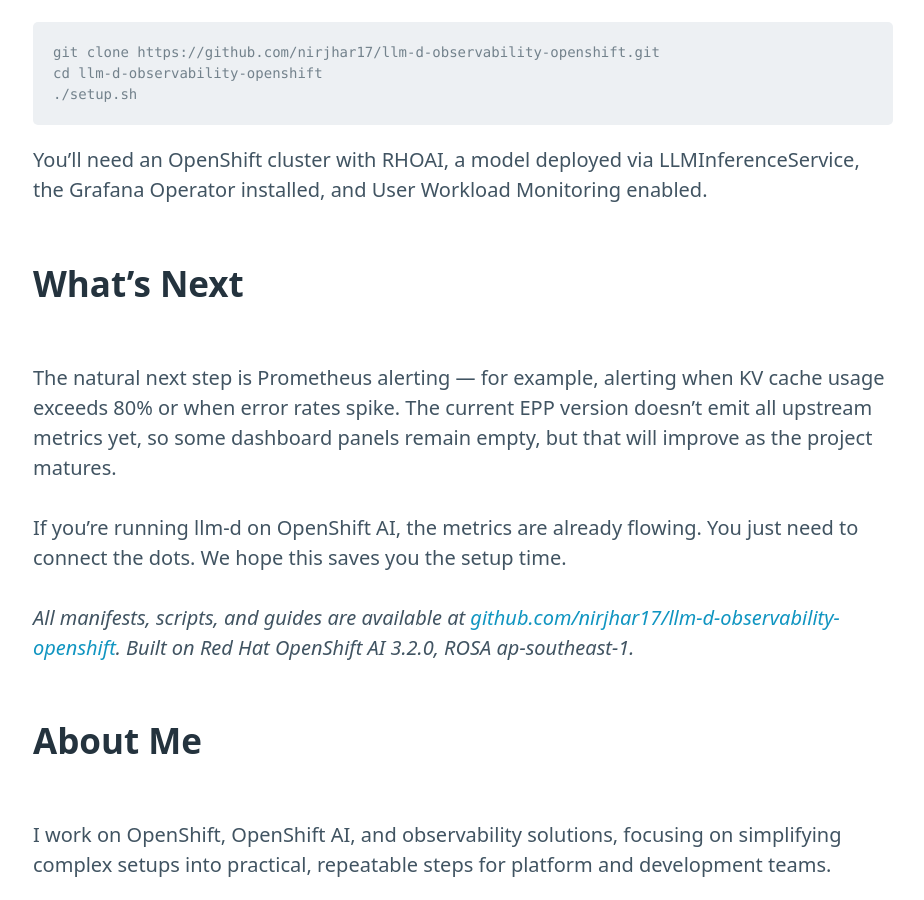
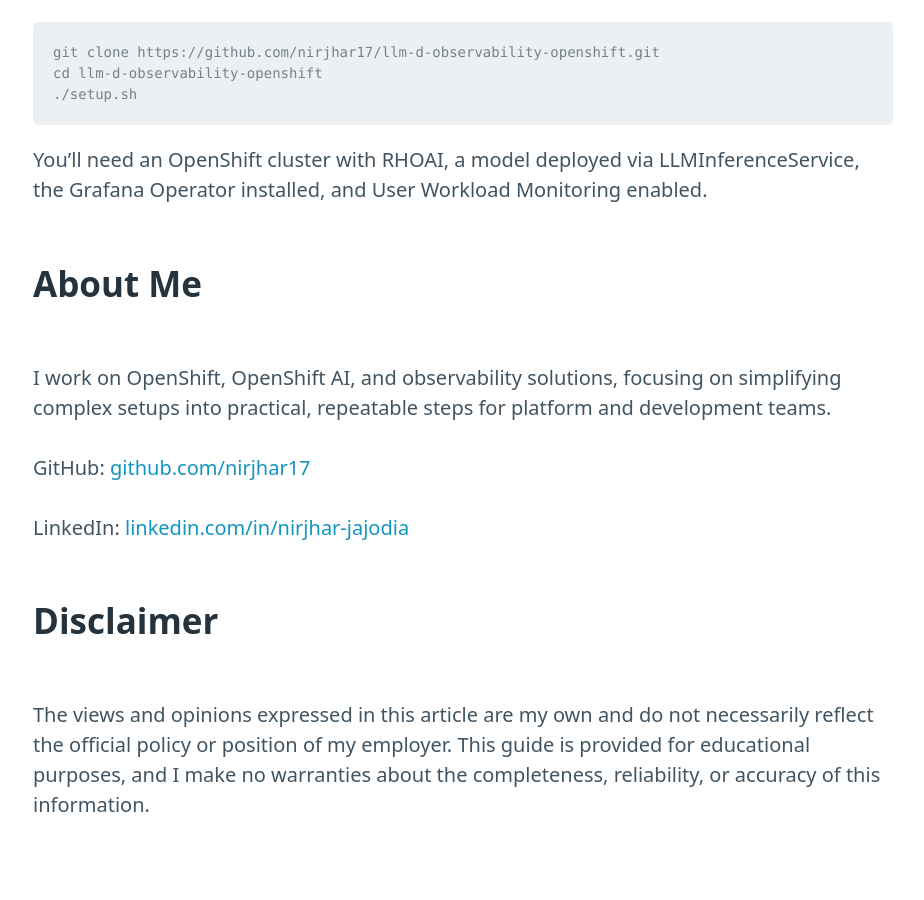
Before and after one commit to nirjhar17/llm-d-observability-openshift, a Jekyll site: the page built from blog-observability-llm-d-openshift-ai.md, in a window 1280 px wide and 900 px high, scrolled down 8042 px. Shown: the whole window, without its empty margins (177-1101 px from the left). Built offline with Jekyll 4.4.1, drawn with Linux system fonts in a browser that asks for light colours.

Commit message:
Remove What's Next section from blog
Co-authored-by: Cursor <cursoragent@cursor.com>

```diff
--- a/blog-observability-llm-d-openshift-ai.md
+++ b/blog-observability-llm-d-openshift-ai.md
@@ -245,14 +245,6 @@ cd llm-d-observability-openshift
 
 You'll need an OpenShift cluster with RHOAI, a model deployed via LLMInferenceService, the Grafana Operator installed, and User Workload Monitoring enabled.
 
-## What's Next
-
-The natural next step is Prometheus alerting — for example, alerting when KV cache usage exceeds 80% or when error rates spike. The current EPP version doesn't emit all upstream metrics yet, so some dashboard panels remain empty, but that will improve as the project matures.
-
-If you're running llm-d on OpenShift AI, the metrics are already flowing. You just need to connect the dots. We hope this saves you the setup time.
-
-*All manifests, scripts, and guides are available at [github.com/nirjhar17/llm-d-observability-openshift](https://github.com/nirjhar17/llm-d-observability-openshift). Built on Red Hat OpenShift AI 3.2.0, ROSA ap-southeast-1.*
-
 ## About Me
 
 I work on OpenShift, OpenShift AI, and observability solutions, focusing on simplifying complex setups into practical, repeatable steps for platform and development teams.
```
